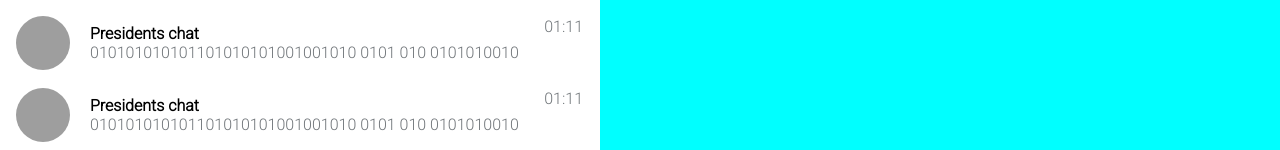
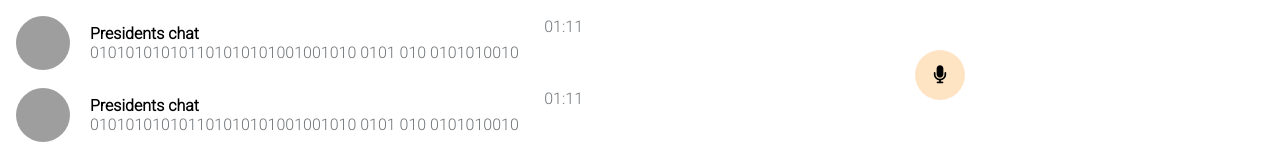
Before and after one commit to soulfeelings/telran_lessons, a React (Create React App) app in the folder start_26_05_2023_app/myapp/: page / in a window 1280 px wide. Shown: the part 281-431 px from the top of the page. Built offline with nearby package versions, Linux system fonts and the light colour scheme; grey boxes are pictures that could not be loaded.

Commit message:
09.06.2023

```diff
--- a/start_26_05_2023_app/myapp/public/index.html
+++ b/start_26_05_2023_app/myapp/public/index.html
@@ -1,44 +1,15 @@
-<!DOCTYPE html>
 <html lang="en">
   <head>
-    <meta charset="utf-8" />
     <link rel="icon" href="%PUBLIC_URL%/favicon.ico" />
+    <link rel="mask-icon" href="%PUBLIC_URL%/favicon.ico" />
     <meta name="viewport" content="width=device-width, initial-scale=1" />
-    <meta name="theme-color" content="#000000" />
-    <meta
-      name="description"
-      content="Web site created using create-react-app"
-    />
-    <link rel="apple-touch-icon" href="%PUBLIC_URL%/logo192.png" />
-    <!--
-      manifest.json provides metadata used when your web app is installed on a
-      user's mobile device or desktop. See https://developers.google.com/web/fundamentals/web-app-manifest/
-    -->
-    <link rel="manifest" href="%PUBLIC_URL%/manifest.json" />
-    <!--
-      Notice the use of %PUBLIC_URL% in the tags above.
-      It will be replaced with the URL of the `public` folder during the build.
-      Only files inside the `public` folder can be referenced from the HTML.
-
-      Unlike "/favicon.ico" or "favicon.ico", "%PUBLIC_URL%/favicon.ico" will
-      work correctly both with client-side routing and a non-root public URL.
-      Learn how to configure a non-root public URL by running `npm run build`.
-    -->
-    <title>React App</title>
+    <title>MEGA TELEGA</title>
   </head>
   <body>
-    <noscript>You need to enable JavaScript to run this app.</noscript>
     <div id="root"></div>
-    <!--
-      This HTML file is a template.
-      If you open it directly in the browser, you will see an empty page.
-
-      You can add webfonts, meta tags, or analytics to this file.
-      The build step will place the bundled scripts into the <body> tag.
-
-      To begin the development, run `npm start` or `yarn start`.
-      To create a production bundle, use `npm run build` or `yarn build`.
-    -->
-    <script src="https://kit.fontawesome.com/e5905a961a.js" crossorigin="anonymous"></script>
+    <script
+      src="https://kit.fontawesome.com/e5905a961a.js"
+      crossorigin="anonymous"
+    ></script>
   </body>
 </html>
--- a/start_26_05_2023_app/myapp/src/App.css
+++ b/start_26_05_2023_app/myapp/src/App.css
@@ -10,7 +10,6 @@
 }
 
 .ChatWindow {
-  background-color: aqua;
   flex-grow: 1;
 }
 
--- a/start_26_05_2023_app/myapp/src/App.js
+++ b/start_26_05_2023_app/myapp/src/App.js
@@ -3,6 +3,7 @@ import ChatsHeader from "./components/ChatsHeader/ChatsHeader";
 import ChatElement from "./components/ChatElement/ChatElement";
 import { useState } from "react";
 import UserInfo from "./components/UserInfo/UserInfo";
+import RecordButton from "./components/RecordButton/RecordButton";
 import chats from "./mock/chats";
 
 function App() {
@@ -36,6 +37,14 @@ function App() {
       </div>
       <div className="ChatWindow">
         <UserInfo title={chat.title} avatar={chat.avatar} />
+        <div
+          className="RecordButton__wrapper"
+          style={{
+            height: "600px",
+          }}
+        >
+          <RecordButton />
+        </div>
       </div>
     </div>
   );
--- /dev/null
+++ b/start_26_05_2023_app/myapp/src/components/RecordButton/RecordButton.css
@@ -0,0 +1,23 @@
+.RecordButton__wrapper {
+  display: flex;
+  justify-content: center;
+  align-items: center;
+  height: 1200px;
+}
+
+.RecordButton {
+  width: 50px;
+  height: 50px;
+  display: flex;
+  justify-content: center;
+  align-items: center;
+  border-radius: 50%;
+  background-color: bisque;
+  color: black;
+  font-size: 18px;
+  cursor: pointer;
+}
+
+.RecordButton--red {
+  background-color: red;
+}
--- /dev/null
+++ b/start_26_05_2023_app/myapp/src/components/RecordButton/RecordButton.jsx
@@ -0,0 +1,49 @@
+import { useState } from "react";
+import "./RecordButton.css";
+
+export default function RecordButton() {
+  const [isRecording, setIsRecording] = useState(false);
+
+  return (
+    <div
+      className="RecordButton"
+      onClick={() => {
+        if (isRecording) {
+          setIsRecording(false);
+        } else {
+          setIsRecording(true);
+        }
+      }}
+    >
+      {isRecording ? (
+        <i className="fa-regular fa-paper-plane"></i>
+      ) : (
+        <i className="fa-solid fa-microphone"></i>
+      )}
+    </div>
+  );
+}
+
+// Старая версия компонента
+
+// const [state, setState] = useState(false);
+
+//   let className = "RecordButton";
+//   if (state) {
+//     className += " RecordButton--red";
+//   }
+//   return (
+//     <div
+//       className={className}
+//       onClick={() => {
+//
+//         if (state) {
+//           setState(false);
+//         } else {
+//           setState(true);
+//         }
+//       }}
+//     >
+//       {state ? "Stop Recording" : "Record Button"}
+//     </div>
+//   );
```
Also changed, not shown: 1 other file (tests, documents, lock files or other folders).
